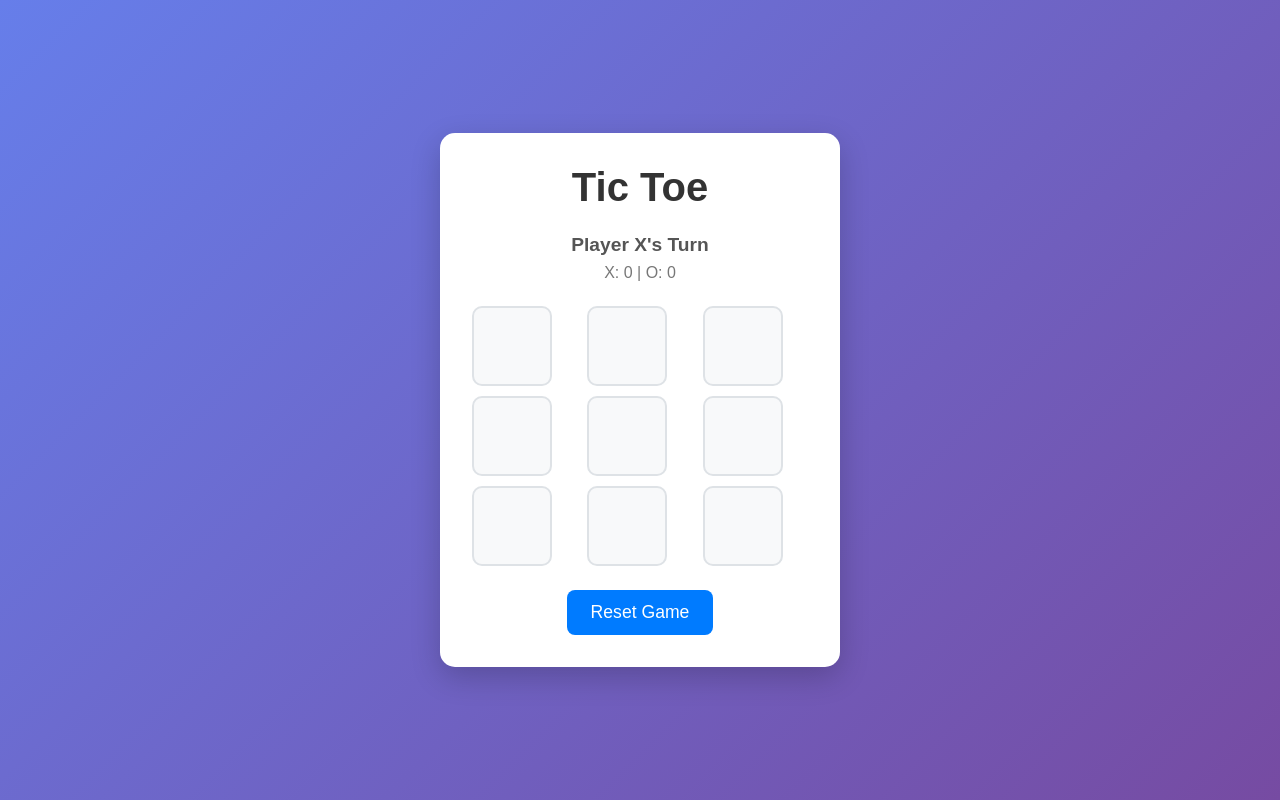
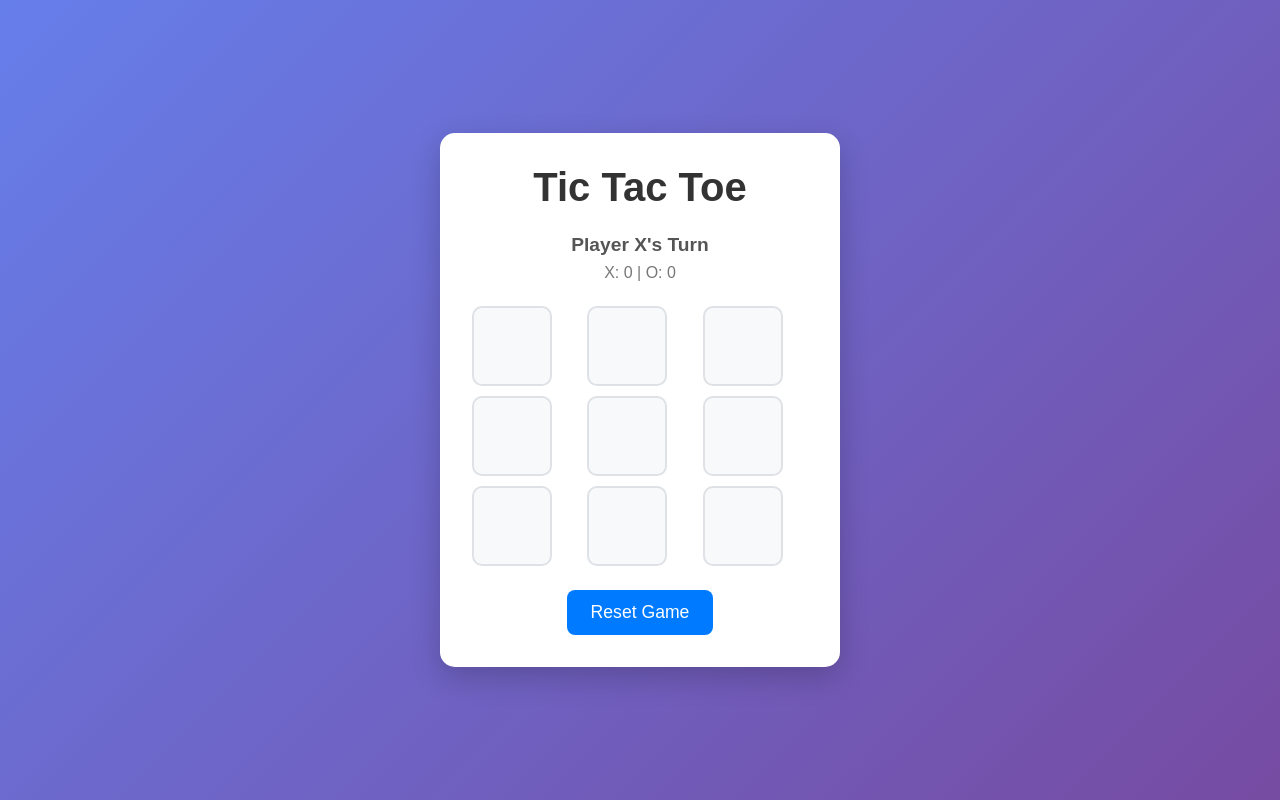
Before and after one commit to nitishadabala8193-ux/git-game-, a plain HTML site: page index.html in a window 1280 px wide. Drawn offline with Linux system fonts and the light colour scheme.

Commit message:
Update index.html
updated name

```diff
--- a/index.html
+++ b/index.html
@@ -3,12 +3,12 @@
 <head>
     <meta charset="UTF-8">
     <meta name="viewport" content="width=device-width, initial-scale=1.0">
-    <title>Tic Toe Game</title>
+    <title>Tic Tac Toe Game</title>
     <link rel="stylesheet" href="style.css">
 </head>
 <body>
     <div class="container">
-        <h1>Tic Toe</h1>
+        <h1>Tic Tac Toe</h1>
 
         <div class="game-info">
             <div id="status">Player X's Turn</div>
```
